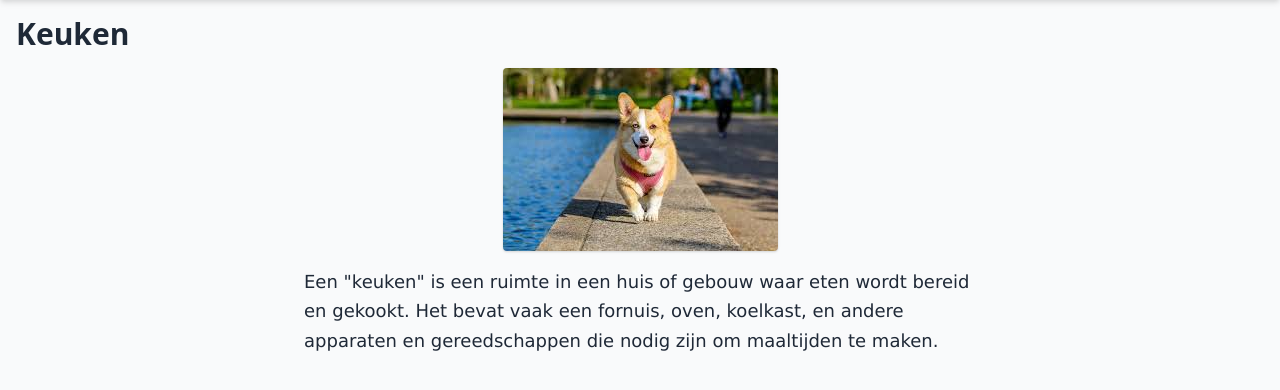
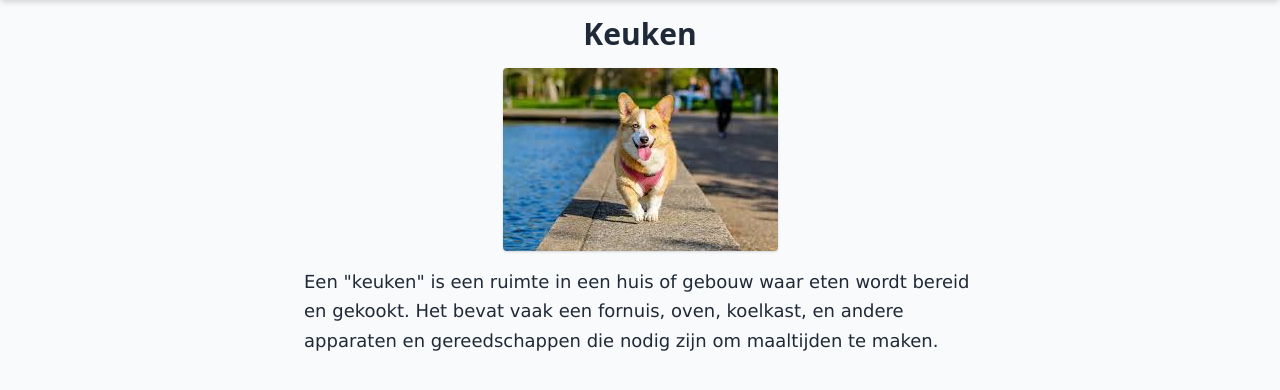
Before and after one commit to PieterDeGeyndt/FindTheWord, a Django app: page /word/1/ in a window 1280 px wide. Shown: the part 70-460 px from the top of the page. Run offline with Django 5.2, Linux system fonts and the light colour scheme; data comes from the database, SQL or seed files in the repository.

Commit message:
h1 in word_detail.html centered

```diff
--- a/ftwapp/templates/word_detail.html
+++ b/ftwapp/templates/word_detail.html
@@ -14,7 +14,7 @@
 {% endblock %}
 
 {% block content %}
-<h1 class="text-3xl font-bold mb-4">{{ word.name }}</h1>
+<h1 class="text-3xl font-bold mb-4 text-center">{{ word.name }}</h1>
 {% if word.image %}
 <img src="{{ word.image.url }}" alt="{{ word.name }}" style="max-height: 66vh;" class="mb-4 rounded shadow mx-auto">
 {% else %}
```
